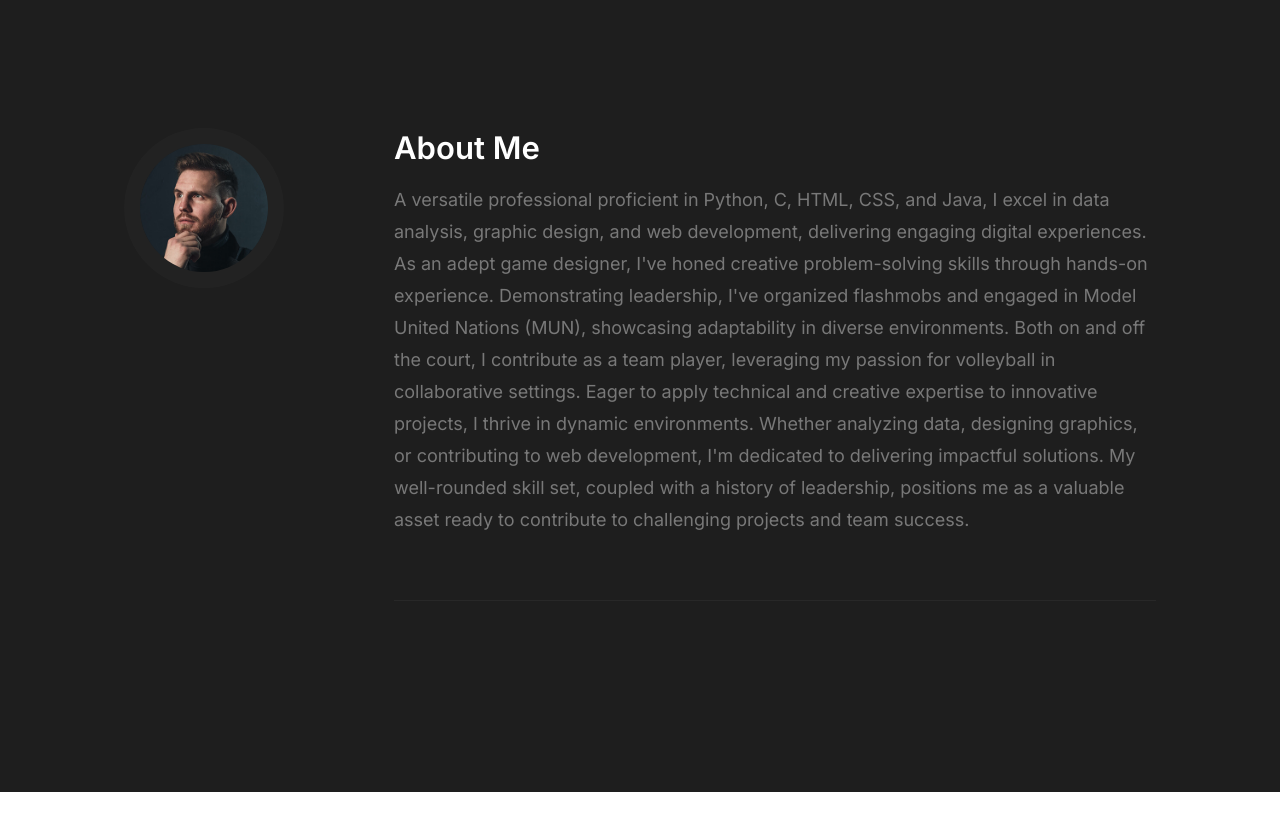
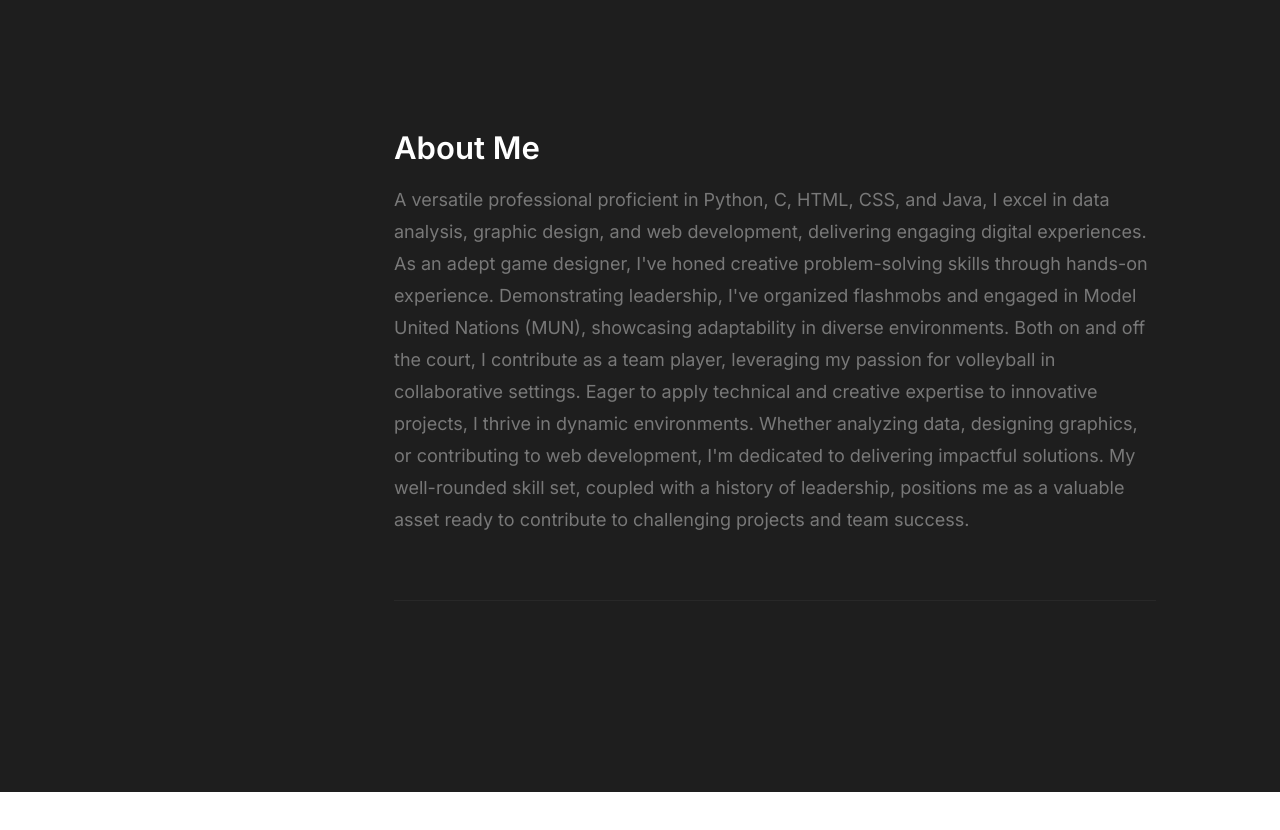
Before and after one commit to Sanjana765Kulkarni/My-Portfolio, a plain HTML site: page index.html in a window 1280 px wide. Shown: the part 880-1710 px from the top of the page. Drawn offline with Linux system fonts and the light colour scheme.

Commit message:
Update index.html

```diff
--- a/index.html
+++ b/index.html
@@ -113,7 +113,7 @@
 
         <div class="row">
             <div class="column large-3 tab-12">
-                <img class="s-about__pic" src="images/avatars/user-06.jpg" alt="">
+<!--                 <img class="s-about__pic" src="images/avatars/user-06.jpg" alt=""> -->
             </div>
             <div class="column large-9 tab-12 s-about__content">
                 <h3>About Me</h3>
```
